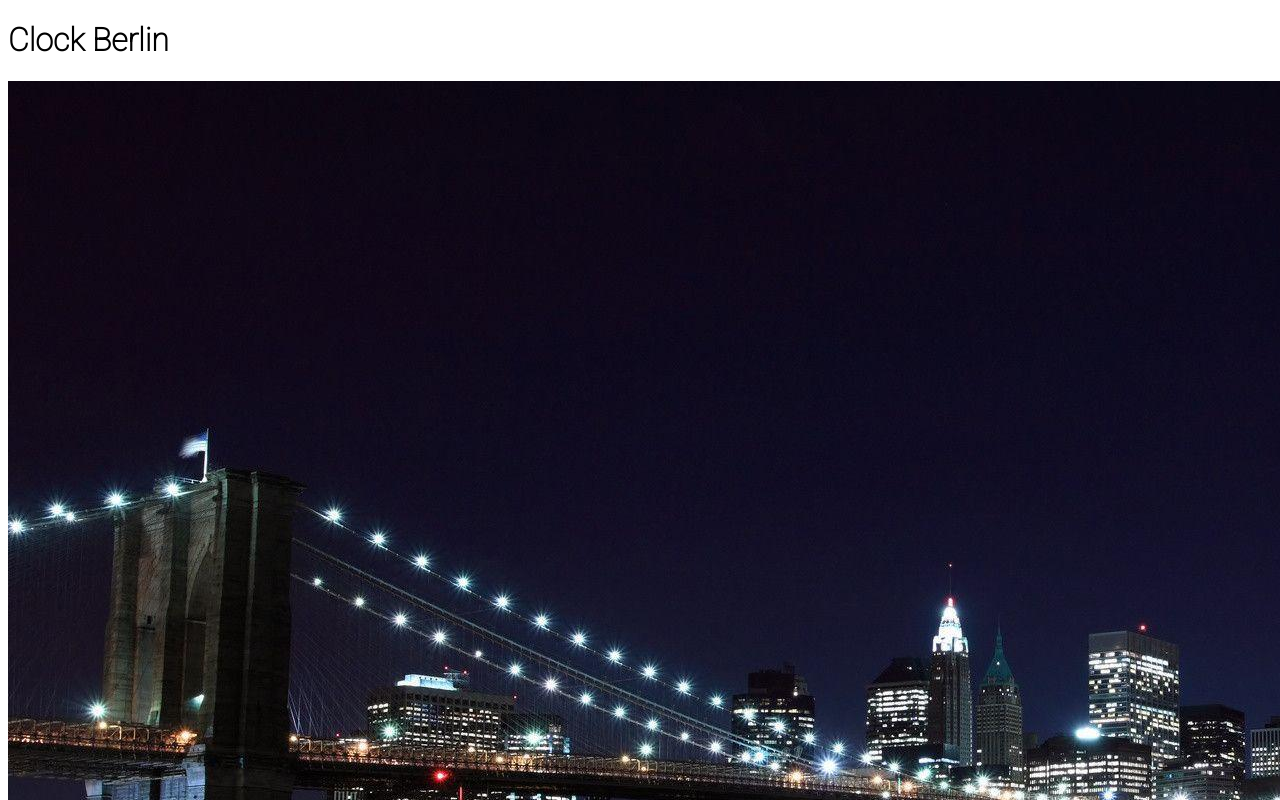
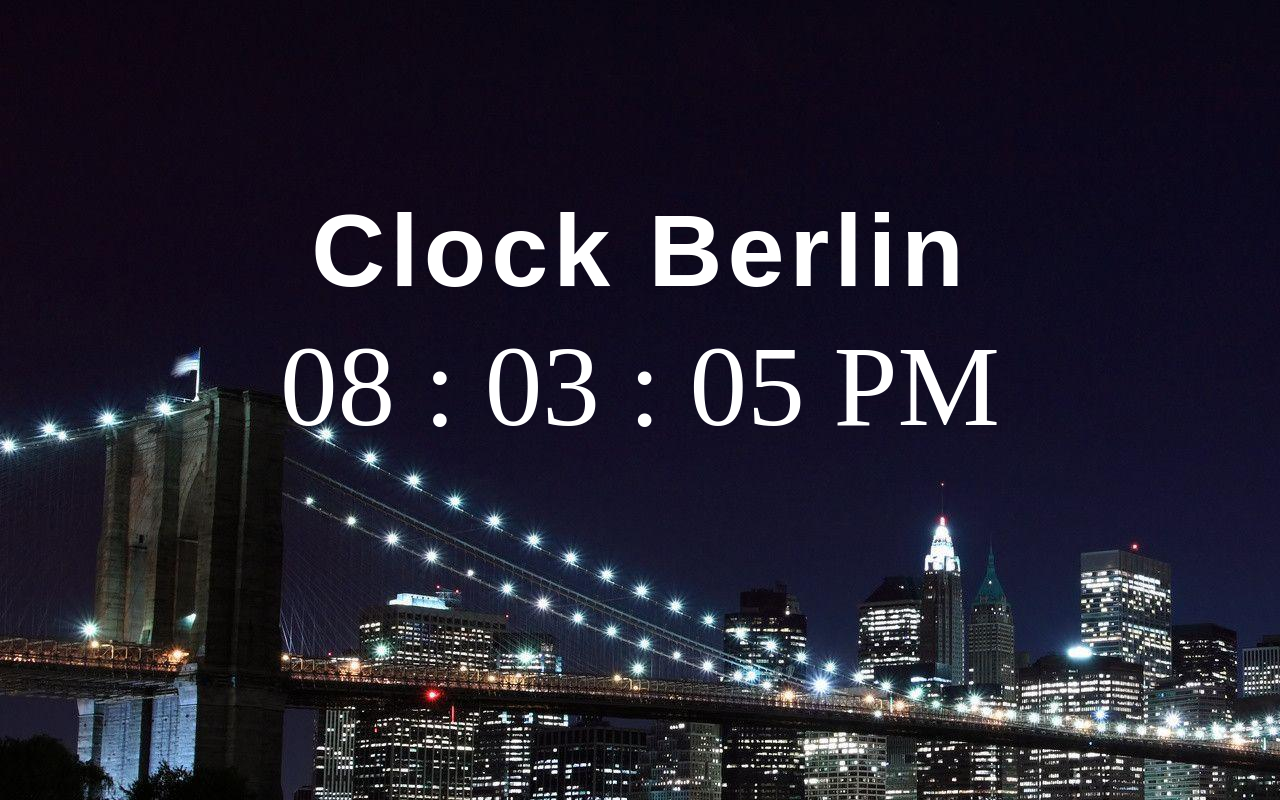
Before and after one commit to KamilCetiner/Clock, a plain HTML site: page index.html in a window 1280 px wide. Shown: the top 800 px of the page. Drawn offline with Linux system fonts and the light colour scheme.

Commit message:
clock was made

```diff
--- a/app.js
+++ b/app.js
@@ -1,17 +1,20 @@
+
+
+
 function BrlnClock() {
-    var BrlnClock = new Date();
+    let Clockbrln = new Date();
 
-    var hours = BrlnClock.getHours();
-    var minutes = BrlnClock.getMinutes();
-    var seconds = BrlnClock.getSeconds();
+    let hours = Clockbrln.getHours();
+    let minutes = Clockbrln.getMinutes();
+    let seconds = Clockbrln.getSeconds();
 
     // Making a AM and PM system
 
-    var amPm = (hours < 12) ? "AM" : "PM";
+    let amPm = (hours < 12) ? "AM" : "PM";
 
     // Making 12-hour format
 
-    hours = (hours > 12) ? hours - 12 : hours:
+    hours = (hours > 12) ? hours - 12 : hours;
 
 
     hours = ("0" + hours).slice(-2);
@@ -21,7 +24,9 @@ function BrlnClock() {
     // Printig the clock
 
     document.getElementById("clock").innerHTML =
-    hours + " : " + minutes " : " + seconds + amPm;
+    hours + " : " + minutes + " : " + seconds + " " + amPm;
+
+    let t = setTimeout(BrlnClock, 500);
 
 
 }
--- a/index.html
+++ b/index.html
@@ -8,12 +8,11 @@
 
      <title>Document</title>
  </head>
- <body>
-     <div class="main-container">
-         <div id="clock">
-             <h1> Clock Berlin </h1>
-             <img class="bakground" src="./image/city.jpg" alt="city_image">
-         </div>
+ <body onload="BrlnClock()">
+     <div class="container">
+        <h1> Clock Berlin </h1>
+        <div id="clock"></div>
+            <img class="bakground" src="./image/city.jpg" alt="city_image">
 
 
      </div>
--- a/style.css
+++ b/style.css
@@ -1,9 +1,38 @@
-
-
-.bakground {
-    background-size: auto;
+html, body {
+    margin: 0;
+    width: 100%;
 }
 
+.container {
+    width: 100%;
+    height: 1080px;
+    position: relative;
+}
+
+.background {
+    width: 100%;
+    height: auto;
+}
 h1 {
-    font-family: 'Roboto', sans-serif;
+    width: 100%;
+    margin-top: 15%;
+    position: absolute;
+    font-family: 'Oswald', sans-serif;
+    font-size: 8vw;
+    font-weight: bold;
+    text-align: center;
+    color: white;
+    letter-spacing: 5px;
+
 }
+
+#clock {
+    width: 100%;
+    position: absolute;
+    text-align: center;
+    font-size: 9vw;
+    color: white;
+    font-size: 'Roboto' , sans-serif ;
+    margin-top: 25%;
+
+}
```
